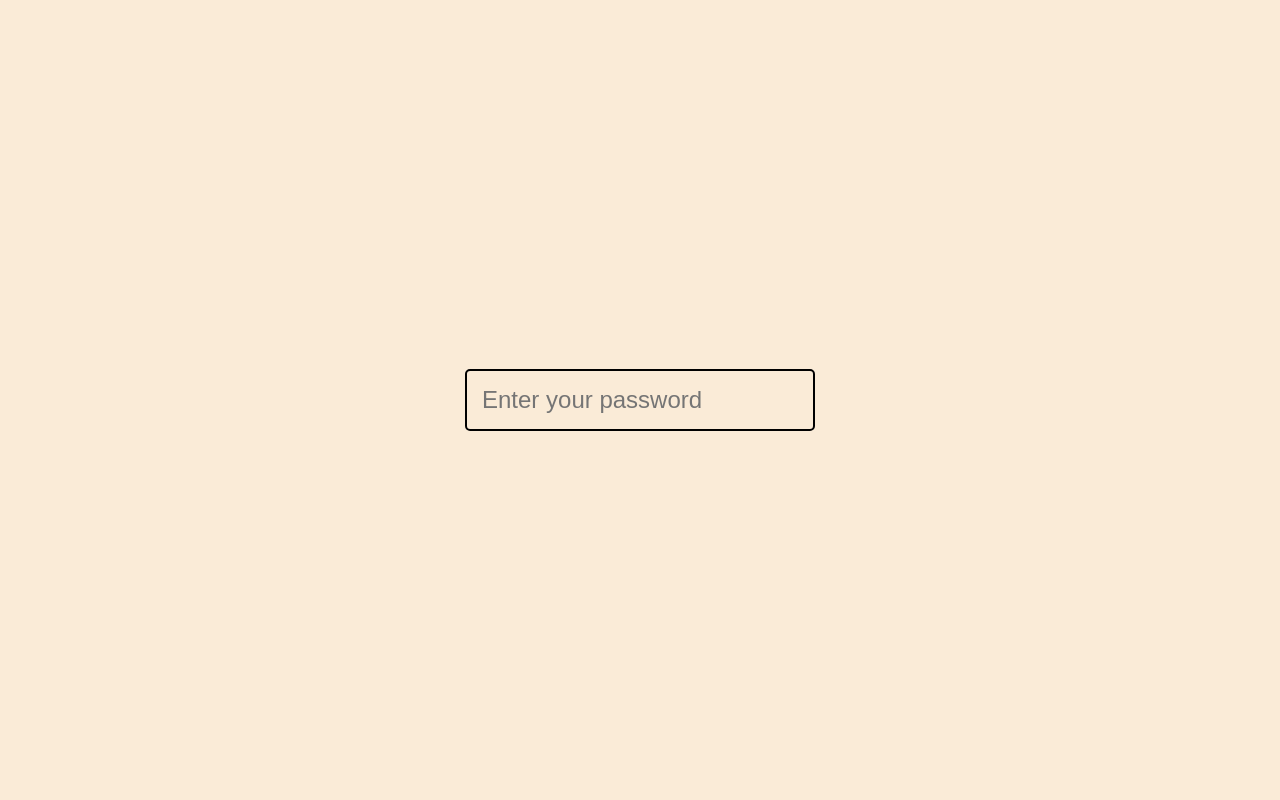
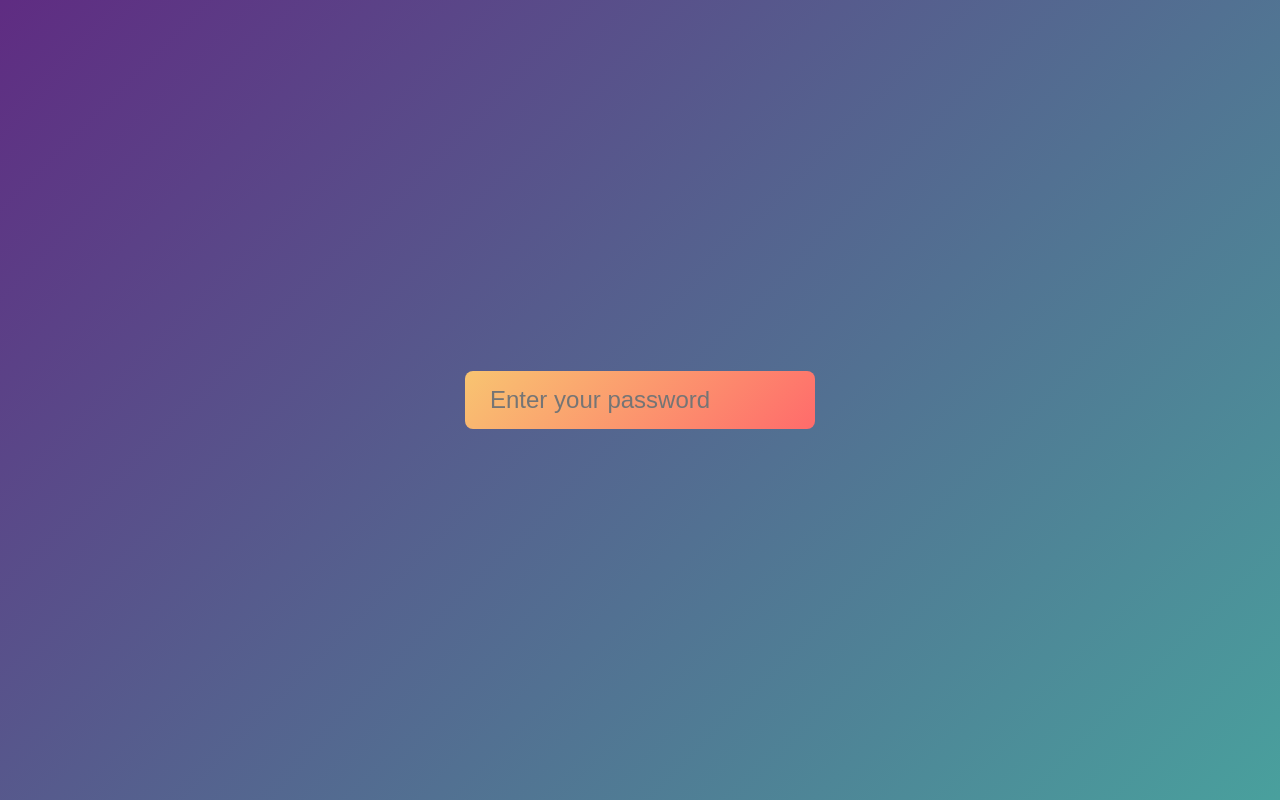
Before and after one commit to pratikgone/Password_Strength_Checker, a plain HTML site: page index.html in a window 1280 px wide. Drawn offline with Linux system fonts and the light colour scheme.

Commit message:
Update style.css

```diff
--- a/style.css
+++ b/style.css
@@ -1,34 +1,60 @@
-*{
+* {
     box-sizing: border-box;
     margin: 0;
     padding: 0;
 }
 
-body{
-    background-color: antiquewhite;
+body {
+   background: linear-gradient(135deg, #5f2c82, #49a09d);
     display: flex;
     align-items: center;
     justify-content: center;
     height: 100vh;
 }
 
-#password{
+#password {
     width: 350px;
-    padding: 15px;
+    padding: 15px 25px;
     font-size: 1.5rem;
-    background-color: antiquewhite;
-    border: 2px solid black;
-    border-radius: 5px;
+    background: linear-gradient(135deg, #f8c471, #ff6b6b);
+    color: white;
+    border: none;
+    border-radius: 8px;
+    outline: none;
+    transition: all 0.3s ease-in-out;
+    box-shadow: 0 0 0px rgba(0, 0, 0, 0);
+    position: relative;
+    z-index: 1;
 }
 
-#password.focus{
-    outline: none;
+/* Hover effect like button */
+#password:hover {
+    transform: scale(1.05);
+    box-shadow: 0 4px 20px rgba(0, 0, 0, 0.3);
+}
+
+/* Shine animation effect */
+#password::before {
+    content: "";
+    position: absolute;
+    top: 0;
+    left: -75%;
+    width: 50%;
+    height: 100%;
+    background: rgba(255, 255, 255, 0.3);
+    transform: skewX(-25deg);
+    z-index: -1;
+    transition: left 0.4s ease-in-out;
+}
+
+#password:hover::before {
+    left: 130%;
 }
 
 @media (max-width: 600px) {
-  #password {
-    width: 90%;
-    padding: 12px;
-    font-size: 1.2rem;
-  }
+    #password {
+        width: 90%;
+        padding: 12px 20px;
+        font-size: 1.2rem;
+    }
 }
```
